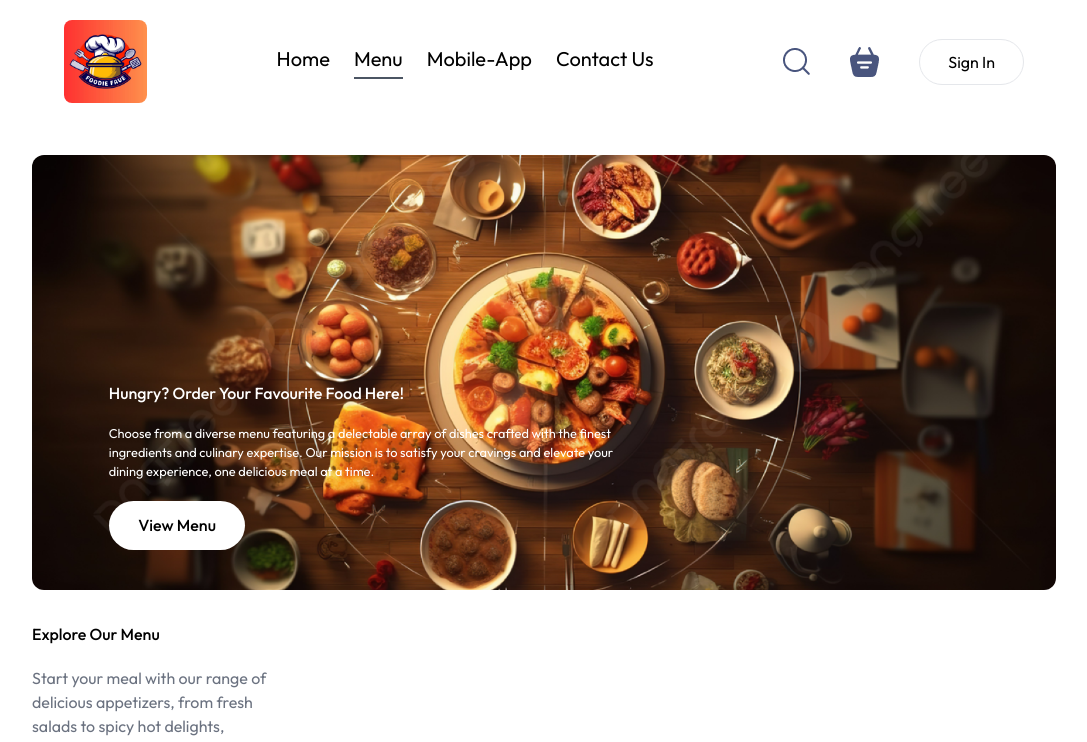
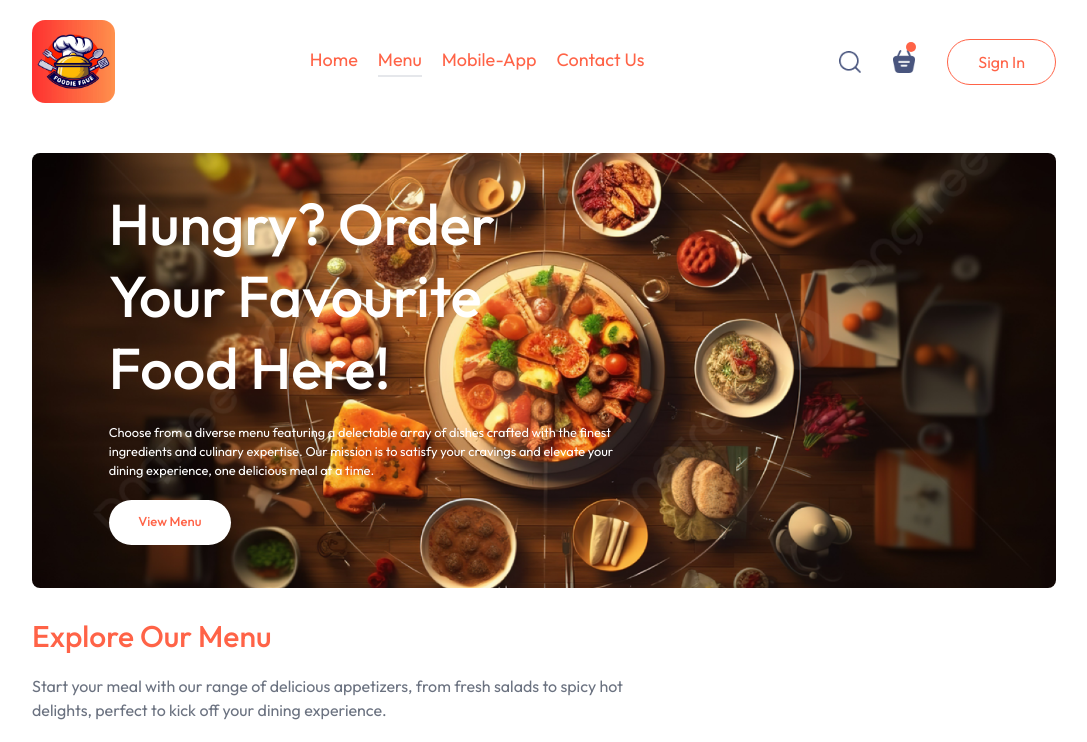
Before and after one commit to sadia-54/FoodieFave, a React (Vite) app in the folder client/: page / in a window 1280 px wide. Shown: the top 742 px of the page, without its empty margins (96-1183 px from the left). Built offline with nearby package versions, Linux system fonts and the light colour scheme.

Commit message:
navbar and header issue fixed

```diff
--- a/client/src/components/ExploreMenu.jsx
+++ b/client/src/components/ExploreMenu.jsx
@@ -4,12 +4,12 @@ import { menu_list } from '@assets/assets';
 const ExploreMenu = ({ category, setCategory }) => {
 
   return (
-    <div className="explore-menu flex flex-col gap-5">
-      <h1 className="text-tomato font-medium">Explore Our Menu</h1>
-      <p className="explore-menu-text max-w-60 text-gray-500">
+    <div className="explore-menu flex flex-col gap-[20px]">
+      <h1 className="text-[tomato] font-medium text-3xl">Explore Our Menu</h1>
+      <p className="explore-menu-text max-w-[60%] text-gray-500">
         Start your meal with our range of delicious appetizers, from fresh salads to spicy hot delights, perfect to kick off your dining experience.
       </p>
-      <div className="explore-menu-list flex justify-between items-center gap-8 overflow-x-scroll my-5">
+      <div className="explore-menu-list flex justify-between items-center gap-[30px] text-center overflow-x-scroll my-5 mx-0">
         {menu_list.map((item, index) => {
           return (
             <div
--- a/client/src/components/Header.jsx
+++ b/client/src/components/Header.jsx
@@ -2,15 +2,15 @@ import React from 'react';
 
 const Header = () => {
   return (
-    <div className="relative h-[34vw] my-8 bg-cover bg-center rounded-xl" style={{ backgroundImage: "url('/header-img.png')" }}>
-        <div className="absolute bottom-10 left-[6vw] max-w-[50%] flex flex-col items-start gap-[1.5vw] animate-fadeIn">
-            <h2 className="font-medium text-white text-[max(4.5vw, 22px)]">
+    <div className="h-[34vw] my-[30px] mx-auto bg-[url('/header-img.png')] bg-no-repeat bg-center bg-cover relative rounded-lg">
+      <div className="absolute flex flex-col items-start gap-[1.5vw] max-w-[50%] bottom-[10%] left-[6vw] animate-fadeIn">
+        <h2 className="font-medium text-white text-[max(4.5vw,22px)] leading-tight">
           Hungry? Order Your Favourite Food Here!
         </h2>
-            <p className="text-white text-[1vw]">
+        <p className="text-white text-[1vw] hidden md:block">
           Choose from a diverse menu featuring a delectable array of dishes crafted with the finest ingredients and culinary expertise. Our mission is to satisfy your cravings and elevate your dining experience, one delicious meal at a time.
         </p>
-            <button className="bg-white text-tomato font-medium py-[1vw] px-[2.3vw] rounded-full text-[max(1vw, 13px)] hover:bg-[#f4e1e6]">
+        <button className="border-none text-[tomato] font-medium py-[1vw] px-[2.3vw] bg-white text-[max(1vw,13px)] rounded-full hover:bg-[#f4e1e6]">
           View Menu
         </button>
       </div>
--- a/client/src/components/Navbar.jsx
+++ b/client/src/components/Navbar.jsx
@@ -3,56 +3,61 @@ import { assets } from '@assets/assets';
 import { Link } from 'react-router-dom';
 
 const Navbar = () => {
-  const [menu, setMenu] = useState("menu");
+  const [menu, setMenu] = useState('menu');
 
   return (
-    <div className="flex justify-between items-center py-5 px-8">
-        <img src={assets.logo} alt="" className="h-auto w-[83px] rounded-lg" />
+    <div className="py-5 flex justify-between items-center">
+      {/* Logo */}
+      <img
+        src={assets.logo}
+        alt=""
+        className="relative w-[83px] rounded-[13px]"
+      />
 
-        <ul className="flex space-x-6 text-xl text-tomato">
+      {/* Navbar Menu */}
+      <ul className="hidden lg:flex gap-5 text-[tomato] text-[18px] list-none">
         <Link
-            onClick={() => setMenu("home")}
-            className={`${menu === "home" ? "border-b-2 border-gray-600 pb-1" : ""}`}
+          onClick={() => setMenu('home')}
+          className={`${menu === 'home' ? 'pb-[2px] border-b-[2px] border-lightslategray' : ''}`}
         >
           Home
         </Link>
         <a
-            href='#explore-menu'
-            onClick={() => setMenu("menu")}
-            className={`${menu === "menu" ? "border-b-2 border-gray-600 pb-1" : ""}`}
+          href="#explore-menu"
+          onClick={() => setMenu('menu')}
+          className={`${menu === 'menu' ? 'pb-[2px] border-b-[2px] border-lightslategray' : ''}`}
         >
           Menu
         </a>
         <a
-            href='#app-download'
-            onClick={() => setMenu("mobile-app")}
-            className={`${menu === "mobile-app" ? "border-b-2 border-gray-600 pb-1" : ""}`}
+          href="#app-download"
+          onClick={() => setMenu('mobile-app')}
+          className={`${menu === 'mobile-app' ? 'pb-[2px] border-b-[2px] border-lightslategray' : ''}`}
         >
           Mobile-App
         </a>
         <a
-            href='#footer'
-            onClick={() => setMenu("contact-us")}
-            className={`${menu === "contact-us" ? "border-b-2 border-gray-600 pb-1" : ""}`}
+          href="#footer"
+          onClick={() => setMenu('contact-us')}
+          className={`${menu === 'contact-us' ? 'pb-[2px] border-b-[2px] border-lightslategray' : ''}`}
         >
           Contact Us
         </a>
       </ul>
 
-        <div className="flex items-center space-x-10">
-          <img src={assets.search_icon} alt="" />
-
+      {/* Navbar Right */}
+      <div className="flex items-center gap-10 lg:gap-8">
+        <img src={assets.search_icon} alt="" className="w-[20px] lg:w-[22px]" />
         <div className="relative">
-            <img src={assets.basket_icon} alt="" />
-            <div className="absolute top-[-8px] right-[-1px] w-2.5 h-2.5 bg-tomato rounded-full"></div>
+          <img src={assets.basket_icon} alt="" className="w-[20px] lg:w-[22px]" />
+          <div className="absolute w-[10px] h-[10px] bg-[tomato] rounded-full -top-[8px] -right-[1px]"></div>
         </div>
-
-          <button className="bg-transparent text-tomato border border-tomato px-7 py-2.5 rounded-full transition duration-300 hover:bg-[#f4e1e6]">
+        <button className="bg-transparent text-[tomato] border border-[tomato] px-[30px] py-[10px] rounded-full cursor-pointer transition duration-300 hover:bg-[rgb(244,225,230)]">
           Sign In
         </button>
       </div>
     </div>
   );
-}
+};
 
 export default Navbar;
--- a/client/src/pages/Cart.jsx
+++ b/client/src/pages/Cart.jsx
@@ -0,0 +1,9 @@
+import React from 'react'
+
+const Cart = () => {
+  return (
+    <div>Cart</div>
+  )
+}
+
+export default Cart
--- a/client/src/pages/PlaceOrder.jsx
+++ b/client/src/pages/PlaceOrder.jsx
@@ -0,0 +1,9 @@
+import React from 'react'
+
+const PlaceOrder = () => {
+  return (
+    <div>PlaceOrder</div>
+  )
+}
+
+export default PlaceOrder
```
Lines whose indentation alone changed are shown as unchanged.
